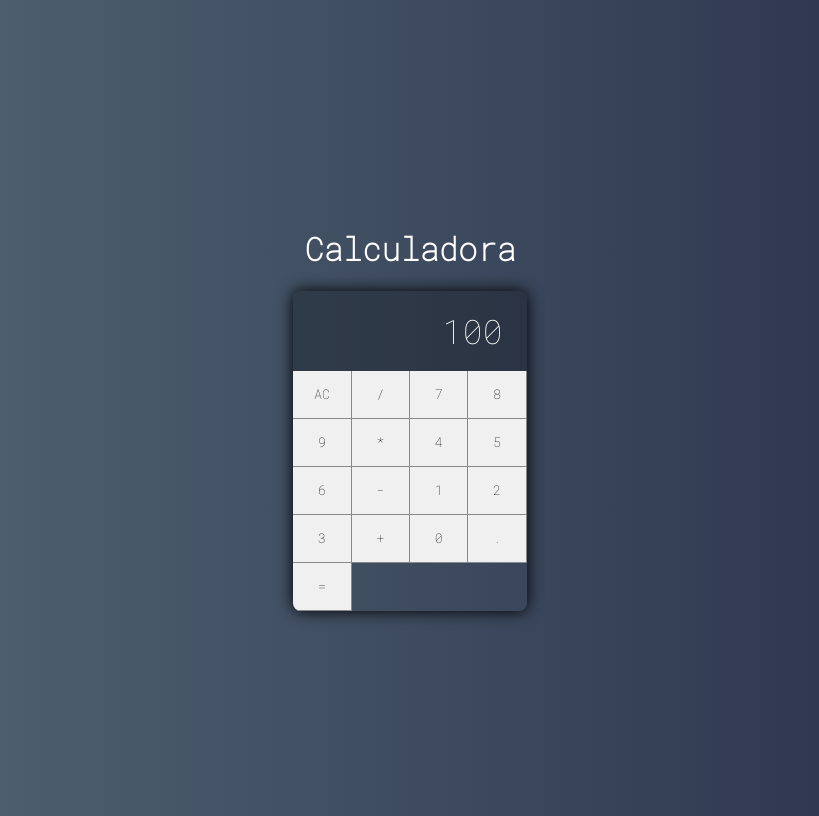
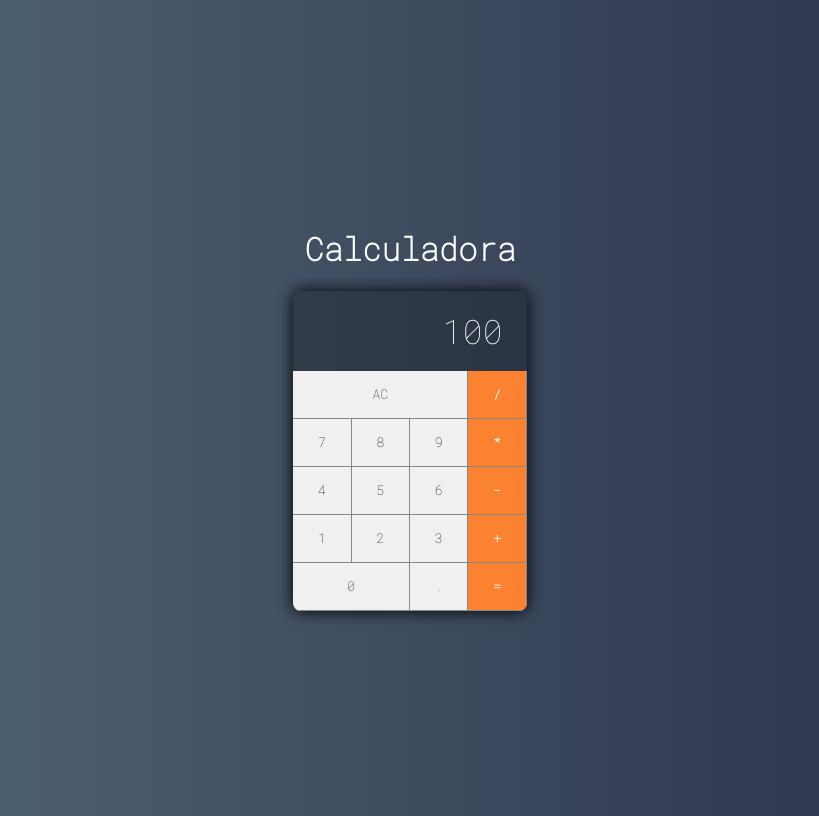
Before and after one commit to kirestein/React_Calculator, a React (Create React App) app: page / in a window 1280 px wide. Shown: the whole page, without its empty margins (230-1049 px from the left). Built offline with nearby package versions, Linux system fonts and the light colour scheme.

Commit message:
Editing the props of Button

```diff
--- a/src/components/buttons/Button.jsx
+++ b/src/components/buttons/Button.jsx
@@ -1,2 +1,13 @@
 import './Button.css'
-export const Button = props => <button className='Button' > { props.label } </button>
+export const Button = props =>
+  <button
+  onClick={ _ => props.click(props.label) }
+    className={`
+      Button
+      ${ props.operation ? 'operation' : '' }
+      ${ props.double ? 'double' : '' }
+      ${ props.triple ? 'triple' : '' }
+    `}
+    >
+    {props.label}
+  </button>
```
